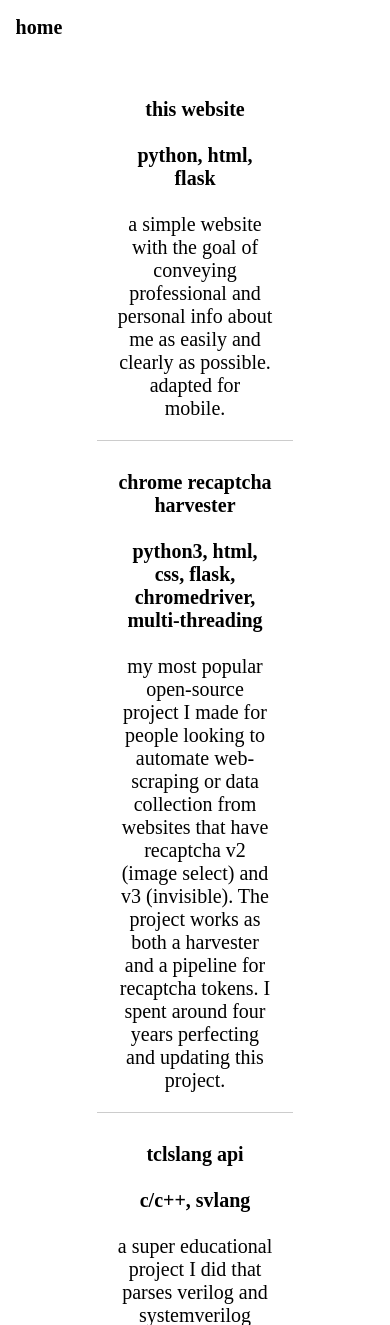
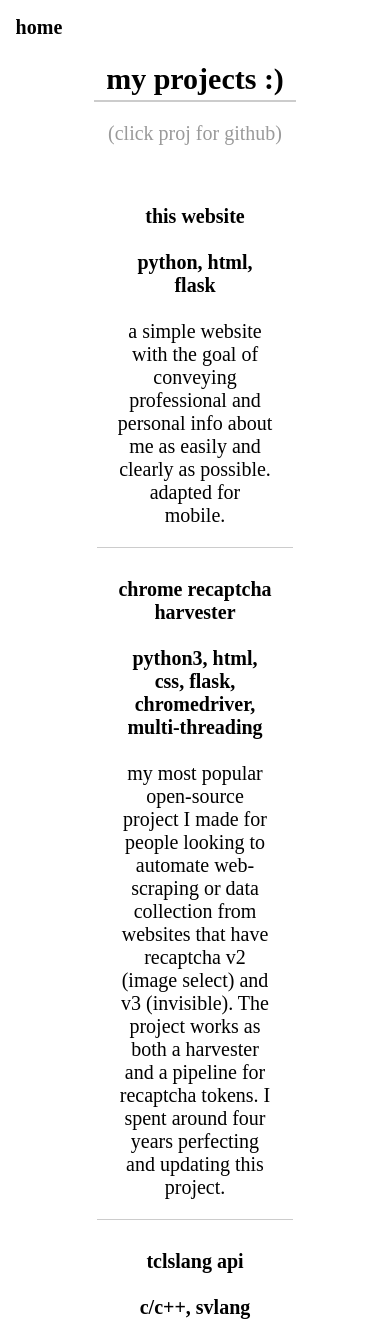
Before and after one commit to benastahl/ben_portfolio_website, a Flask app: page /projects in a window 390 px wide. Shown: the top 1325 px of the page. Run offline with Flask 3, Linux system fonts and the light colour scheme.

Commit message:
project header and updates

```diff
--- a/static/stylesheets/projects.css
+++ b/static/stylesheets/projects.css
@@ -1,3 +1,20 @@
+.page-header-container {
+    display: flex;
+    flex-direction: column;
+    justify-content: center;
+    align-items: center;
+    margin-top: 7vw;
+    width: 100vw;
+}
+.page-header-container header {
+    font-size: 30px;
+    font-weight: bold;
+    border-bottom: 2px solid #ccc;
+    width: 30vw;
+    text-align: center;
+    padding: 1vw;
+}
+
 ul {
     display: flex;
     flex-direction: column;
@@ -5,7 +22,7 @@ ul {
     list-style-type: none;
     text-align: center;
     padding-left: 0;
-    margin-top: 10vw;
+    /*margin-top: 5vw;*/
     align-items: center;
 }
 
@@ -25,12 +42,20 @@ li a {
 
 @media (max-width: 768px) {
 
+    .page-header-container {
+        margin-top: 15vw;
+    }
+
+    .page-header-container header {
+        width: 50vw;
+    }
+
     body {
         font-size: 20px;
     }
 
     ul {
-        margin-top: 20vw;
+        margin-top: 5vw;
     }
 
     li {
--- a/templates/projects.html
+++ b/templates/projects.html
@@ -10,7 +10,10 @@
 </head>
 <body>
 <p class="home-redirect"><a href="/">home</a></p>
-
+<div class="page-header-container">
+    <header>my projects :)</header>
+    <p style="color: #9a9a9a">(click proj for github)</p>
+</div>
 <ul>
     <li><a href="https://github.com/benastahl/ben_portfolio_website"><strong>this website</strong><br><br>
 
```
